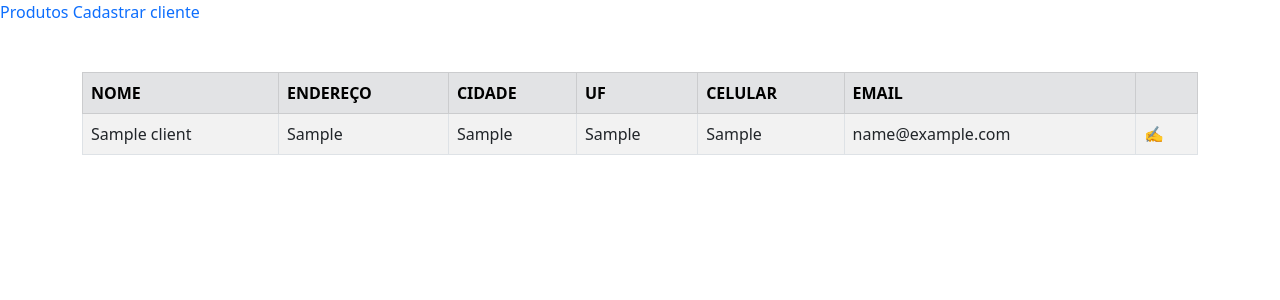
After one commit to bonifacio-pedro/rb-estoque, a Flask app: page /clientes in a window 1280 px wide. The commit adds this page. Shown: the top 300 px of the page. Run offline with Flask 2, Linux system fonts and the light colour scheme; tables that the repository leaves empty hold one stand-in row (values such as "Sample post").

Commit message:
Funcionalidade de clientes adicionada, models, edit, add e visualização!

```diff
--- a/app.py
+++ b/app.py
@@ -4,14 +4,61 @@ from sqlalchemy.orm import sessionmaker
 import os
 import utils as u
 #from werkzeug.utils import secure_filename
-from db import Product
+from db import Product, Client
 
+#
+# Constantes
+#
 app = Flask(__name__)
 engine = create_engine('mysql+mysqldb://root:45093988rgftqj@localhost/sys_estoque_rb', pool_recycle=3600)
 Session = sessionmaker(bind=engine)
 session = Session()
 UPLOAD_FOLDER = os.path.join(os.getcwd(), 'static/img/upload') # Onde salvar as imagens
 
+
+#
+# Clientes
+#
+@app.route('/clientes')
+def clientes():
+    clients = session.query(Client).all()
+    return render_template('clientes.html', clients=clients)
+#
+# Clientes - Adicionar
+#
+@app.route('/clientes/cadastrar')
+def add_clientes():
+    return render_template('add_clientes.html')
+@app.route('/clientes/cadastrar', methods=['POST'])
+def add_clientes_post():
+    if request.method == 'POST':
+        # adicionar normal, nada a comentar
+        client = Client(request.form['client_name'],request.form['client_uf'],request.form['client_city'],request.form['client_end'],request.form['client_cel'],request.form['client_mail'])
+        session.add(client)
+        session.commit()
+        return redirect(url_for('clientes'))
+#
+# Clientes - Editar
+#
+@app.route('/clientes/editar/<id>')
+def edit_cliente(id):
+    client = session.query(Client).get(id)
+                # Primeiro fazemos uma query para pegar o cliente, e setar os valores do input para uma edição mais simples
+    return render_template('edit_cliente.html', client=client)
+@app.route('/clientes/editar/<id>', methods=['GET','POST'])
+def edit_clientes_post(id):
+    client = session.query(Client).get(id)
+    if request.method == 'POST':
+        # Deve existir outra maneira de corrigir isso, ou melhor, fazer com menos linhas
+        # * a corrigir
+        client.client_name = request.form['client_name']
+        client.client_uf = request.form['client_uf']
+        client.client_city = request.form['client_city']
+        client.client_end = request.form['client_end']
+        client.client_cel = request.form['client_cel']
+        client.client_mail= request.form['client_mail']
+        session.commit()
+        return redirect(url_for('clientes'))
 #
 # Produtos
 #
@@ -19,14 +66,12 @@ UPLOAD_FOLDER = os.path.join(os.getcwd(), 'static/img/upload') # Onde salvar as
 def produtos():
     products = session.query(Product).all() # Query geral
     return render_template('produtos.html', products=products)
-
 #
 # Produtos - Cadastrar
 #
 @app.route('/produtos/cadastrar')
 def add_produtos():
     return render_template('add_produtos.html')
-
 @app.route('/produtos/cadastrar', methods=['POST'])
 def add_produtos_post():
     if request.method == 'POST':
@@ -34,12 +79,12 @@ def add_produtos_post():
         Faço uma verificação se tem . ou , para voltar como float comum.
         """
         product = Product(int(request.form['cod']),request.form['name'],request.form['desc'],int(request.form['qntd']),float(u.retorna_float_valor(request.form['val'])))
+        print(float(u.retorna_float_valor(request.form['val'])))
         img = request.files['arq'] # Requisito a imagem do upload # Salvo um caminho com o nome da imagem
         img.save(u.caminho_imagem(UPLOAD_FOLDER,img.filename)) # Salvo imagem
         session.add(product) # Adiciono o produto
         session.commit()
         return redirect(url_for('produtos'))
-
 #
 # Produtos - Deletar, diminuir e aumentar estoque
 #
@@ -51,6 +96,10 @@ def deletar(id):
     session.commit()
     return redirect(url_for('produtos'))
 
+
+        #
+        # Atualizações de estoque
+        #
 @app.route('/produtos/ame/<id>')
 def aumentar_estoque(id):
     # Aumento o estoque do produto em 1
@@ -58,7 +107,6 @@ def aumentar_estoque(id):
     product.product_qntd += 1
     session.commit()
     return redirect(url_for('produtos'))
-
 @app.route('/produtos/dme/<id>')
 def diminuir_estoque(id):
     # Diminuo o estoque do produto em 1
@@ -69,7 +117,6 @@ def diminuir_estoque(id):
         return redirect(url_for('produtos'))
     else:
         return redirect(url_for('produtos'))
-
 #
 # App
 #
--- a/templates/add_produtos.html
+++ b/templates/add_produtos.html
@@ -27,11 +27,11 @@
                 </div>
                 <div class="col mb-3">
                     <label class='form-label'><h6>VALOR DO PRODUTO</h6></label>
-                    <input class='form-control mb-3' name='val' required type="numer">
+                    <input class='form-control mb-3' name='val' required type="float">
                 </div>
                 <div class="col mb-3">
                     <label class='form-label'><h6>IMAGEM DEMONSTRATIVA DO PRODUTO</h6></label>
-                    <input class='form-control mb-3' name='arq' required type="file">
+                    <input class='form-control mb-3' name='arq' required type="file"><label class='form-label'>* A imagem deve ter o mesmo nome que o produto</label>
                 </div>
                 <div class="d-grid">
                     <button type="submit" class="btn btn-light">CADASTRAR PRODUTO</button>
--- /dev/null
+++ b/templates/clientes.html
@@ -0,0 +1,44 @@
+<!DOCTYPE html>
+<html lang="pt-BR">
+<head>
+    <title>RB-ATACADO</title>
+    <link href="https://cdn.jsdelivr.net/npm/bootstrap@5.2.3/dist/css/bootstrap.min.css" rel="stylesheet">
+    <script src="https://cdn.jsdelivr.net/npm/bootstrap@5.2.3/dist/js/bootstrap.bundle.min.js"></script>
+    <style>
+        a {
+            text-decoration: none;
+        }
+    </style>
+</head>
+<body>
+    <a href="/produtos">Produtos</a>
+    <a href="/clientes/cadastrar">Cadastrar cliente</a>
+
+    <div class="container-sm pt-5">
+        <table class="table p-5 table-striped table-bordered">
+            <thead class="table-secondary">
+                <th>NOME</th>
+                <th>ENDEREÇO</th>
+                <th>CIDADE</th>
+                <th>UF</th>
+                <th>CELULAR</th>
+                <th>EMAIL</th>
+                <th></th>
+            </thead>
+            <tbody>
+                {% for c in clients %}
+                    <tr>
+                        <td>{{c.client_name }}</td>
+                        <td>{{c.client_end}}</td>
+                        <td>{{c.client_city}}</td>
+                        <td>{{c.client_uf}}</td>
+                        <td>{{c.client_cel}}</td>
+                        <td>{{c.client_mail}}</td>
+                        <td><a href="clientes/editar/{{c.client_id}}">✍</a></td>
+                    </tr>
+                {% endfor %}
+            </tbody>
+        </table>
+    </div>
+</body>
+</html>
--- a/templates/produtos.html
+++ b/templates/produtos.html
@@ -11,6 +11,8 @@
     </style>
 </head>
 <body>
+    <a href="/produtos/cadastrar">Cadastrar</a>
+    <a href="/clientes">Clientes</a>
     <div class="container-sm pt-5">
         <table class="table p-5 table-striped table-bordered">
             <thead class="table-secondary">
```
Also changed, not shown: db.py (+19 -3 lines), templates/add_clientes.html (added, +45 -0 lines), templates/edit_cliente.html (added, +45 -0 lines).
